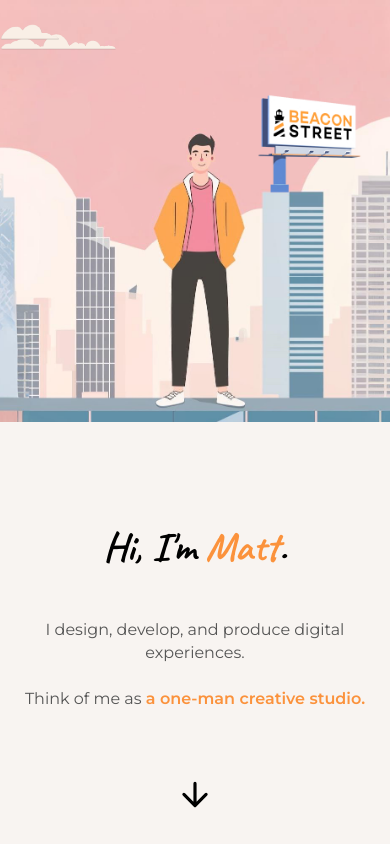
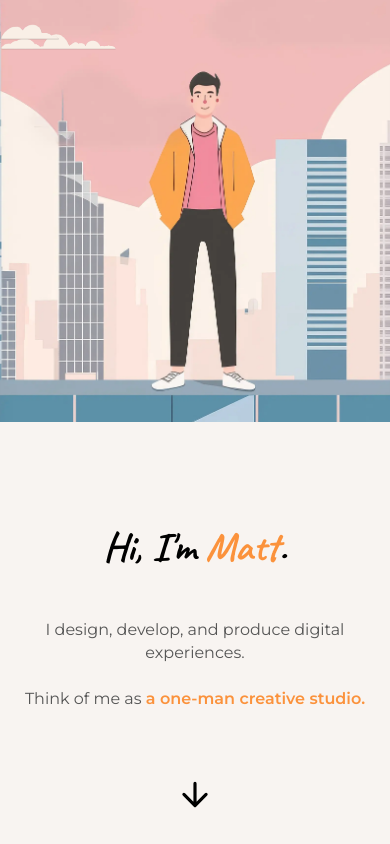
Before and after one commit to beaconstreet/BeaconStreetDigital.com, a Next.js app: page / in a window 390 px wide. Shown: the top 844 px of the page. Built offline with nearby package versions, Linux system fonts and the light colour scheme; a web font is replaced by a local one.

Commit message:
updated hero and page title

```diff
--- a/src/app/globals.css
+++ b/src/app/globals.css
@@ -30,15 +30,6 @@ body {
   color: var(--foreground);
   font-family: var(--font-montserrat);
   font-weight: 400;
-}
-
-@media (max-width: 500px) {
-  .email-shrink {
-    /* Using Tailwind @apply directive which needs a special comment for editors */
-    /* tailwindcss-apply-start */
-    @apply text-lg;
-    /* tailwindcss-apply-end */
-  }
 }
 
 .accent-color {
@@ -85,3 +76,20 @@ body {
 .gradient-primary-to-transparent {
   background-image: linear-gradient(to right, #f8f4f1 75%, transparent 100%);
 }
+
+@media (min-width: 1000px) {
+  .hero-overlay {
+    width: 55%;
+    clip-path: polygon(0% 0%, 90% 0%, 100% 100%, 0% 100%);
+    -webkit-clip-path: polygon(0% 0%, 90% 0%, 100% 100%, 0% 100%);
+  }
+}
+
+@media (max-width: 500px) {
+  .email-shrink {
+    /* Using Tailwind @apply directive which needs a special comment for editors */
+    /* tailwindcss-apply-start */
+    @apply text-lg;
+    /* tailwindcss-apply-end */
+  }
+}
--- a/src/app/layout.tsx
+++ b/src/app/layout.tsx
@@ -35,7 +35,7 @@ const montserrat = Montserrat({
 });
 export const metadata: Metadata = {
   title:
-    "Beacon Street Digital - Los Angeles-based Web Design & Development, Vieo Creation",
+    "Beacon Street Digital - Los Angeles-based Web Design, Development, & Video Creation",
   description:
     "Beacon Street Digital - Web design, development, and video content creation",
 };
--- a/src/components/sections/Hero.tsx
+++ b/src/components/sections/Hero.tsx
@@ -18,7 +18,7 @@ export default function Hero() {
     // Get initial window width
     setWindowWidth(window.innerWidth);
     // Set initial mobile state
-    setIsMobile(window.innerWidth < 1200); // Consider screens < 1200px as mobile
+    setIsMobile(window.innerWidth < 1000); // Consider screens < 1200px as mobile
 
     // Function to handle image load
     const handleImageLoad = () => {
@@ -40,7 +40,7 @@ export default function Hero() {
     const handleResize = () => {
       const width = window.innerWidth;
       setWindowWidth(width);
-      setIsMobile(width < 1200); // Update mobile state on resize (now 1200px)
+      setIsMobile(width < 1000); // Update mobile state on resize (now 1200px)
       handleImageLoad();
     };
 
@@ -212,17 +212,18 @@ export default function Hero() {
         } z-0 overflow-hidden`}
       >
         <Image
-          src="/backgrounds/Man-urban-cityscape_Wide1_noClouds.png"
+          src="/backgrounds/Man-urban-cityscape_WIDE_Center_topaz.webp"
           alt="Man in urban cityscape with a Beacon Street billboard behind him"
           fill
           sizes="100vw"
           priority
           className="object-cover background-image"
           style={{
-            objectPosition: isMobile ? "100% 0%" : "90% 0%", // Right-aligned
             objectFit: "cover",
-            transform: isMobile ? "scale(1.2)" : "none", // Zoom in for mobile
-            transformOrigin: "right top", // Scale from the right side
+            transform: isMobile
+              ? "scale(1.4) translateX(0)"
+              : "scale(1) translateX(20%)", // Add horizontal shift for desktop
+            transformOrigin: "center center",
           }}
         />
 
@@ -309,9 +310,9 @@ export default function Hero() {
         </div>
       </div>
 
-      {/* White overlay - left side (desktop only) or full width (mobile) */}
+      {/* White overlay - left side (desktop only) */}
       {!isMobile ? (
-        <div className="absolute inset-y-0 left-0 w-[50%] z-20 primary-bg" />
+        <div className="absolute inset-y-0 left-0 z-20 primary-bg hero-overlay" />
       ) : null}
 
       {/* Content container */}
```
Also changed, not shown: public/backgrounds/Man-urban-cityscape_WIDE_Center_topaz.webp (added), public/backgrounds/Man-urban-cityscape_center.jpeg (added).
